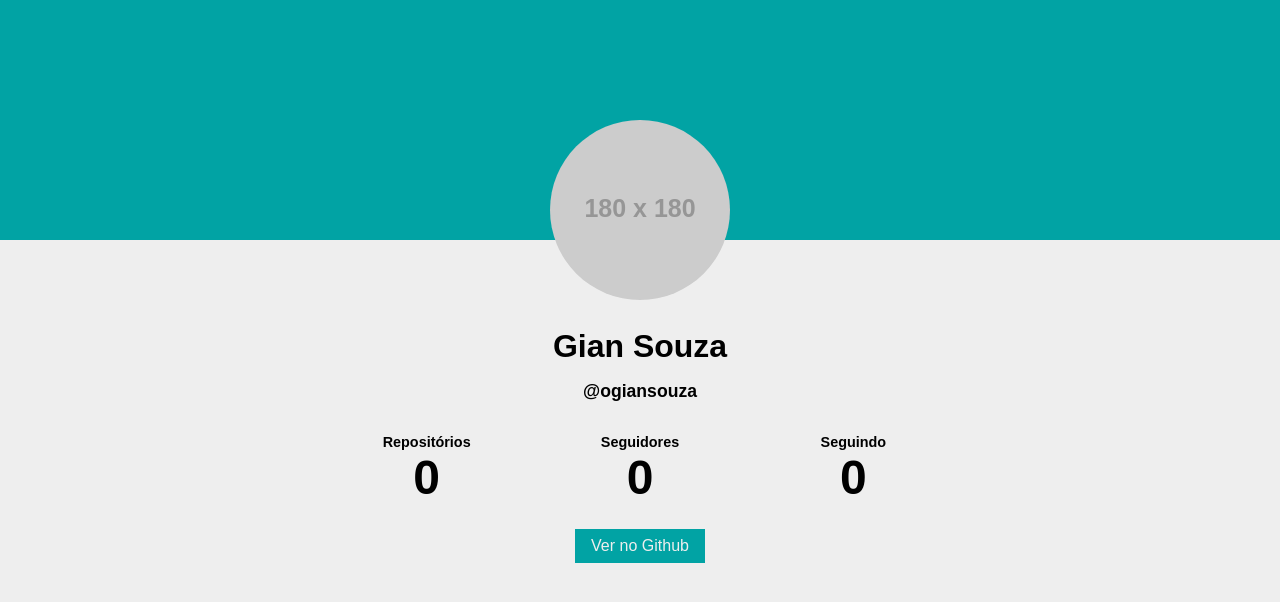
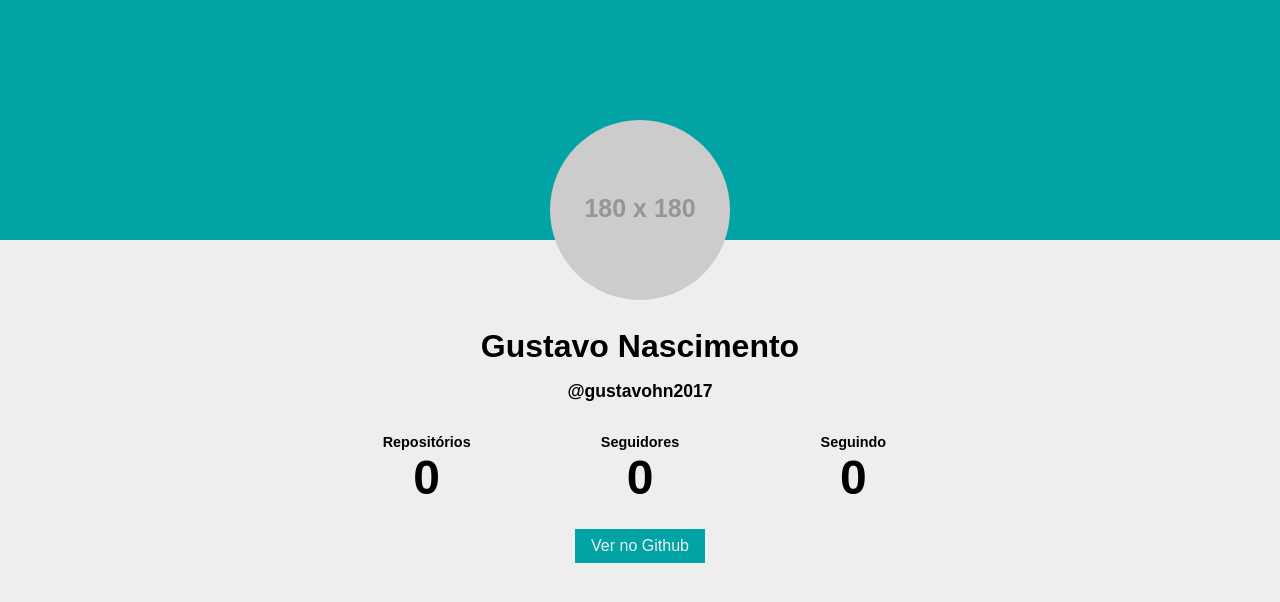
Before and after one commit to gustavohn2017/EBAC_exercises, a plain HTML site: page index.html in a window 1280 px wide. Drawn offline with Linux system fonts and the light colour scheme; no server answers; placeholder pictures from the web are drawn by us.

Commit message:
Terminando o exercício de ajax.

```diff
--- a/index.html
+++ b/index.html
@@ -12,8 +12,8 @@
     <header>
         <div class="container">
             <img class="profile-avatar" src="https://via.placeholder.com/180x180" alt=".">
-            <h1 class="profile-name">Gian Souza</h1>
-            <h2 class="profile-username">@ogiansouza</h2>
+            <h1 class="profile-name">Gustavo Nascimento</h1>
+            <h2 class="profile-username">@gustavohn2017</h2>
             <ul class="numbers">
                 <li class="numbers-item">
                     <h4>Repositórios</h4>
```
